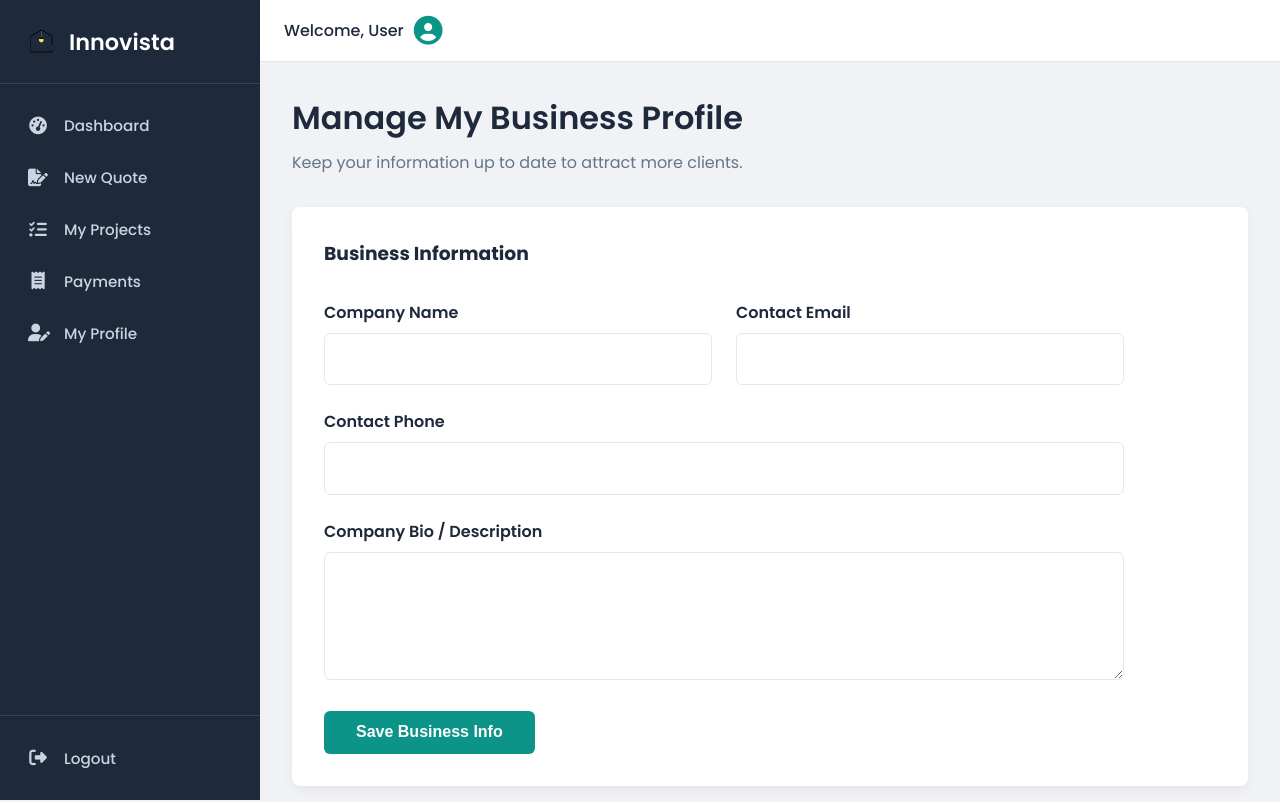
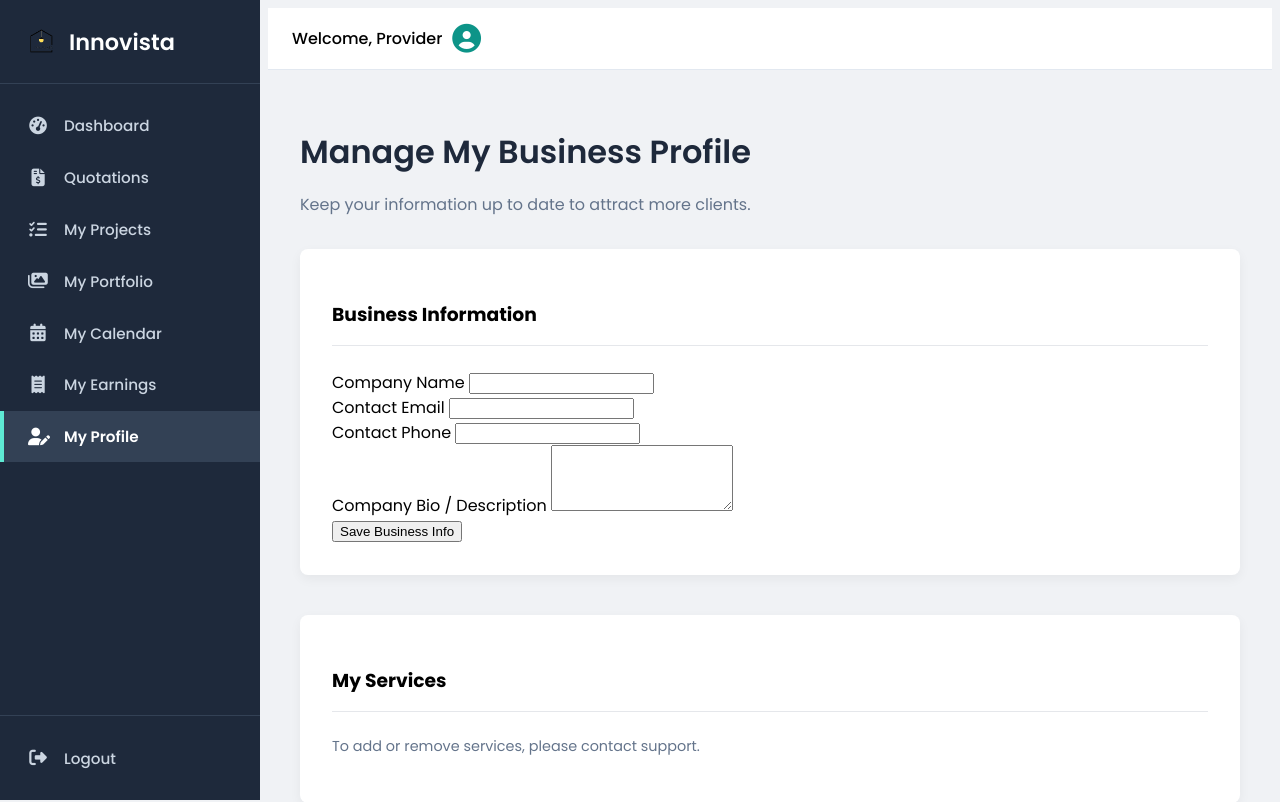
Before and after one commit to jeyapragash1/Innovista-final, a PHP site: page /provider/my_profile.php in a window 1280 px wide. Shown: the top 802 px of the page. Run offline with PHP 8.4, Linux system fonts and the light colour scheme; data comes from the database, SQL or seed files in the repository.

Commit message:
dashboard one code

```diff
--- a/Innovista-main/provider/my_profile.php
+++ b/Innovista-main/provider/my_profile.php
@@ -3,7 +3,7 @@
     session_start();
 }
 $pageTitle = 'My Profile';
-require_once '../includes/user_dashboard_header.php';
+require_once '../provider/provider_header.php';
 
 require_once '../config/Database.php';
 $provider_id = (isset($_SESSION) && isset($_SESSION['user_id'])) ? $_SESSION['user_id'] : 0;
```
